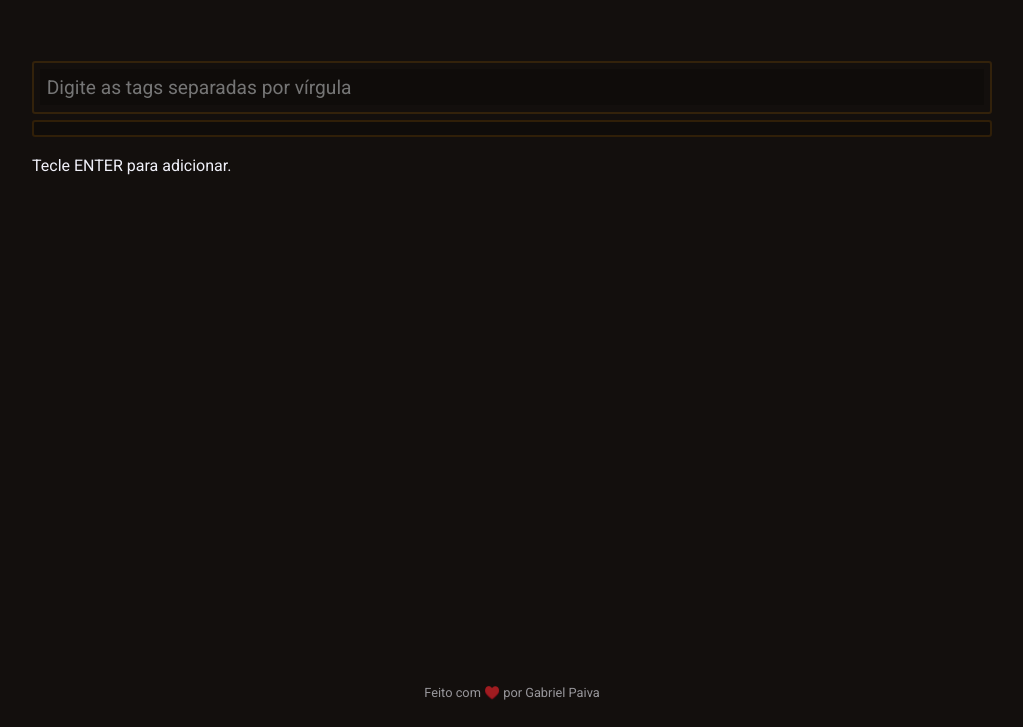
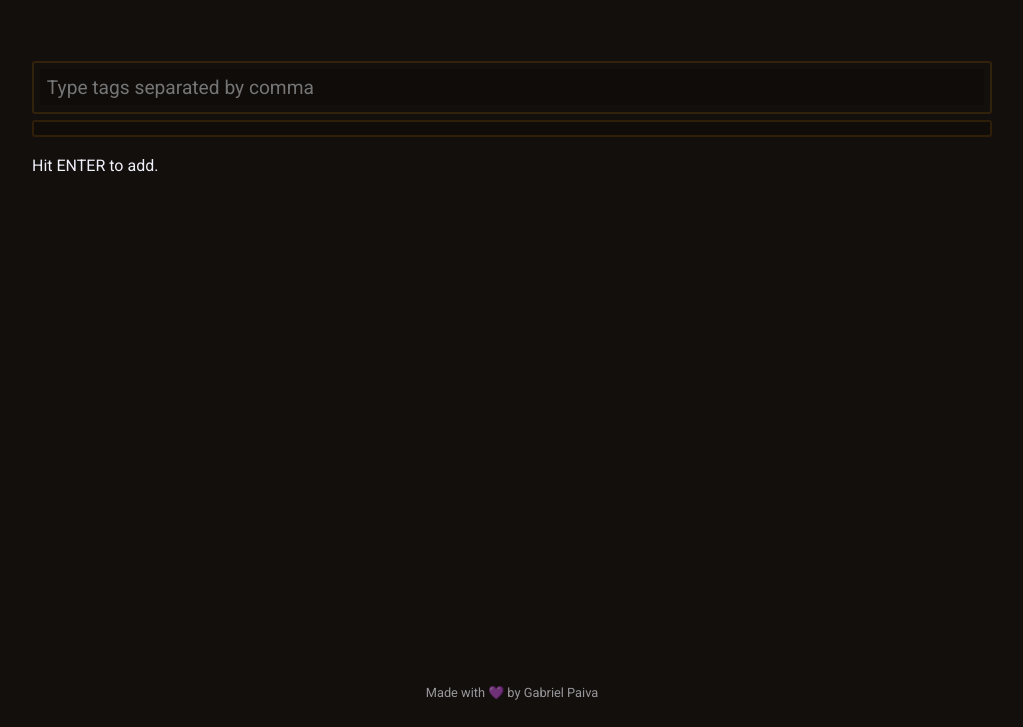
Before and after one commit to gpaiva00/tags-input, a plain HTML site: page index.html in a window 1280 px wide. Shown: the part 73-800 px from the top of the page, without its empty margins (128-1151 px from the left). Drawn offline with Linux system fonts and the light colour scheme.

Commit message:
Added new favicon

```diff
--- a/index.html
+++ b/index.html
@@ -3,8 +3,9 @@
 <head>
     <meta charset="UTF-8">
     <meta name="viewport" content="width=device-width, initial-scale=1.0">
-    <title>TagInput</title>
-
+    <title>Tags Input</title>
+    <link rel="shortcut icon" href="./favicon.ico" type="image/x-icon">
+    <link rel="icon" href="./favicon.ico" type="image/x-icon">
     <link rel="stylesheet" href="styles.css">
 </head>
 <body>
@@ -15,7 +16,7 @@
 
     <main>
       <div class="input-container">
-        <input placeholder="Digite as tags separadas por vírgula"  />
+        <input placeholder="Type tags separated by comma"  />
       </div>
       <div class="tag-container">
          <!-- <div class="tag">
@@ -24,7 +25,7 @@
         </div> -->
       </div>
       <br>
-      <p>Tecle ENTER para adicionar.</p>
+      <p>Hit ENTER to add.</p>
     </main>
 
     <footer></footer>
--- a/styles.css
+++ b/styles.css
@@ -48,7 +48,7 @@ footer {
 }
 
 footer::after {
-    content: "Feito com ♥️ por Gabriel Paiva";
+    content: "Made with 💜 by Gabriel Paiva";
     opacity: 0.6;
     font-size: 0.8rem;
 }
```
Also changed, not shown: favicon.ico (added).
